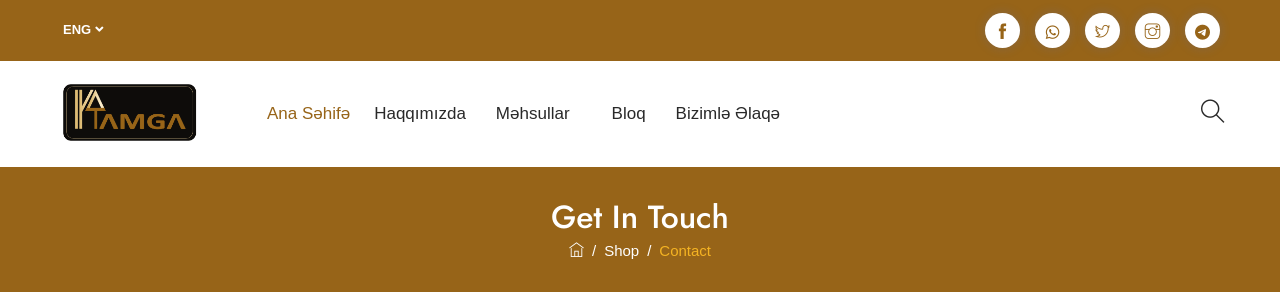
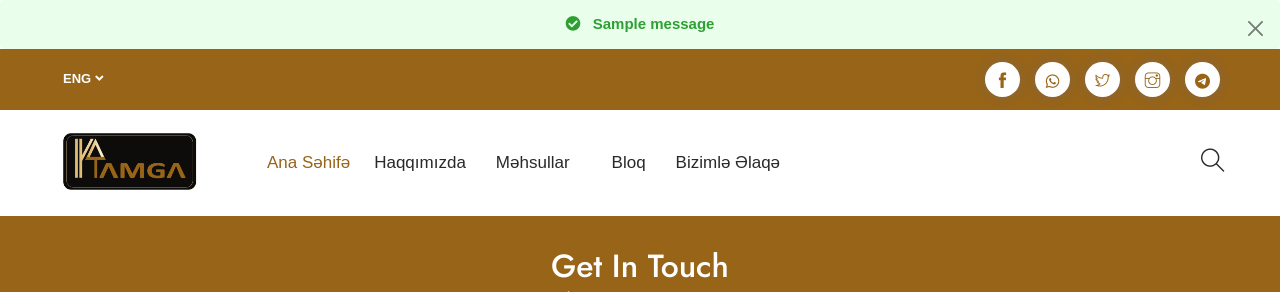
Before and after one commit to Jeihunn/django-cherez, a Django app: page /contact-us/ in a window 1280 px wide. Shown: the top 292 px of the page. Run offline with Django 5.2, Linux system fonts and the light colour scheme; tables that the repository leaves empty hold one stand-in row (values such as "Sample post"); one stand-in notice (Sample message) is shown; some libraries are stand-ins or nearby versions; some web fonts are replaced.

Commit message:
contact form done

```diff
--- /dev/null
+++ b/cherez/core/forms.py
@@ -0,0 +1,8 @@
+from django import forms
+from .models import Contact
+
+
+class ContactForm(forms.ModelForm):
+    class Meta:
+        model = Contact
+        fields = ['name', 'email', 'phone_number', 'message']
--- a/cherez/core/models.py
+++ b/cherez/core/models.py
@@ -4,6 +4,7 @@ from django.utils.translation import gettext_lazy as _
 from ckeditor.fields import RichTextField
 
 from services.abstract_models import TimeStampedModel
+
 
 # Create your models here.
 
@@ -34,3 +35,28 @@ class FAQ(TimeStampedModel):
         ordering = ("display_order", "id")
         verbose_name = _("Tez-tez verilən sual")
         verbose_name_plural = _("Tez-tez verilən suallar")
+
+
+class Contact(TimeStampedModel):
+    name = models.CharField(
+        verbose_name=_("Ad"),
+        max_length=100
+    )
+    email = models.EmailField(
+        verbose_name=_("E-poçt"),
+        max_length=100
+    )
+    phone_number = models.CharField(
+        verbose_name=_("Telefon nömrəsi"),
+        max_length=50
+    )
+    message = models.TextField(
+        verbose_name=_("Mesaj")
+    )
+
+    def __str__(self):
+        return f"{self.name} - {self.phone_number}"
+
+    class Meta:
+        verbose_name = _("Əlaqə")
+        verbose_name_plural = _("Əlaqələr")
--- a/cherez/core/templates/core/base.html
+++ b/cherez/core/templates/core/base.html
@@ -10,6 +10,9 @@
 
 	<title>Cerez</title>
 
+	<!-- Bootstrap CSS -->
+	<link href="https://cdn.jsdelivr.net/npm/bootstrap@5.3.2/dist/css/bootstrap.min.css" rel="stylesheet">
+
 	<link rel="stylesheet" href="https://cdnjs.cloudflare.com/ajax/libs/font-awesome/6.5.1/css/all.min.css"
 		integrity="sha512-DTOQO9RWCH3ppGqcWaEA1BIZOC6xxalwEsw9c2QQeAIftl+Vegovlnee1c9QX4TctnWMn13TZye+giMm8e2LwA=="
 		crossorigin="anonymous" referrerpolicy="no-referrer" />
@@ -17,11 +20,16 @@
 	<link rel="stylesheet" href="{% static "assets/css/plugins/swiper-bundle.min.css" %}" />
 	<!-- Custom CSS -->
 	<link href="{% static "assets/css/styles.css" %}" rel="stylesheet">
+	<link href="{% static "assets/css/custom-style.css" %}" rel="stylesheet">
 
     {% block extra_css %}{% endblock extra_css %}
 </head>
 
 <body class="grocery-theme">
+
+	<!-- ===== Alert Close Message ===== -->
+	{% include "core/includes/_alert-close-message.html" %}
+	<!-- ===== END Alert Close Message ===== -->
 
 	<!-- ============================================================== -->
 	<!-- Main wrapper - style you can find in pages.scss -->
@@ -47,6 +55,7 @@
 	<!-- ============================================================== -->
 	<!-- All Jquery -->
 	<!-- ============================================================== -->
+	<script src="https://cdn.jsdelivr.net/npm/bootstrap@5.3.2/dist/js/bootstrap.bundle.min.js"></script>
 	<script src="{% static "assets/js/jquery.min.js" %}"></script>
 	<script src="{% static "assets/js/popper.min.js" %}"></script>
 	<script src="{% static "assets/js/bootstrap.min.js" %}"></script>
--- a/cherez/core/templates/core/contact-us.html
+++ b/cherez/core/templates/core/contact-us.html
@@ -1,5 +1,6 @@
 {% extends "core/base.html" %}
 {% load static %}
+{% load widget_tweaks %}
 
 
 {% block content %}
@@ -65,37 +66,41 @@
 			<div class="col-lg-6 col-md-12">
 				<div class="contact-form">
 					<div class="contact-form">
-						<form id="w0">
+						<!-- Contac form start -->
+						<form id="w0" method="post">
+							{% csrf_token %}
+
 							<div class="form-row">
 								<div class="form-group col-md-6">
-									<label for="contactform-name_surname">Adınız</label>
-									<input type="text" class="form-control" id="contactform-name_surname"
-										placeholder="Adınızı daxil edin">
+									<label for="{{ form.name.id_for_label }}">Adınız</label>
+									{{ form.name|attr:"class:form-control"|attr:"placeholder:Adınızı daxil edin" }}
 									<div class="help-block"></div>
+									{{ form.name.errors }}
 								</div>
 								<div class="form-group col-md-6">
-									<label for="contactform-email">Email</label>
-									<input type="email" class="form-control" id="contactform-email"
-										placeholder="Mailinizi daxil edin...">
+									<label for="{{ form.email.id_for_label }}">Email</label>
+									{{ form.email|attr:"class:form-control"|attr:"placeholder:Mailinizi daxil edin" }}
 									<div class="help-block"></div>
+									{{ form.email.errors }}
 								</div>
 							</div>
 							<div class="form-group col-lg-12 col-md-12">
-								<label for="contactform-subject">Telefon </label>
-								<input type="text" class="form-control" id="contactform-subject"
-									placeholder="Nömrənizi daxil edin...">
+								<label for="{{ form.phone_number.id_for_label }}">Telefon </label>
+								{{ form.phone_number|attr:"class:form-control"|attr:"placeholder:Nömrənizi daxil edin" }}
 								<div class="help-block"></div>
+								{{ form.phone_number.errors }}
 							</div>
 							<div class="form-group col-lg-12 col-md-12">
-								<label for="contactform-message">Mesajınız</label>
-								<textarea class="form-control" id="contactform-message"
-									placeholder="Mesajınızi daxil edin..."></textarea>
+								<label for="{{ form.message.id_for_label }}">Mesajınız</label>
+								{{ form.message|attr:"class:form-control"|attr:"placeholder:Mesajınızı daxil edin" }}
 								<div class="help-block"></div>
+								{{ form.message.errors }}
 							</div>
 							<div class="form-group col-lg-12 col-md-12">
 								<button type="submit" class="btn btn-primary">Göndər</button>
 							</div>
 						</form>
+						<!-- Contact form end -->
 					</div>
 				</div>
 			</div>
--- /dev/null
+++ b/cherez/core/templates/core/includes/_alert-close-message.html
@@ -0,0 +1,23 @@
+{% if messages %}
+    {% for message in messages %}
+        {% if message.tags == 'success' %}
+            <div class="alert alert-success alert-dismissible fade show text-center m-0" role="alert">
+                <i class="fas fa-check-circle me-2"></i>
+        {% elif message.tags == 'info' %}
+            <div class="alert alert-info alert-dismissible fade show text-center m-0" role="alert">
+                <i class="fas fa-info-circle me-2"></i>
+        {% elif message.tags == 'warning' %}
+            <div class="alert alert-warning alert-dismissible fade show text-center m-0" role="alert">
+                <i class="fas fa-exclamation-triangle me-2"></i>
+        {% elif message.tags == 'error' %}
+            <div class="alert alert-danger alert-dismissible fade show text-center m-0" role="alert">
+                <i class="fas fa-times-circle me-2"></i>
+        {% else %}
+            <div class="alert alert-info alert-dismissible fade show text-center m-0" role="alert">
+                <i class="fas fa-info-circle me-2"></i>
+        {% endif %}
+                <strong>{{ message }}</strong>
+                <button type="button" class="btn-close" data-bs-dismiss="alert" aria-label="Close"></button>
+            </div>
+    {% endfor %}
+{% endif %}
--- a/cherez/core/templates/core/includes/_header.html
+++ b/cherez/core/templates/core/includes/_header.html
@@ -54,7 +54,7 @@
                         <div class="nav-menus-wrapper" style="transition-property: none;">
                             <ul class="nav-menu">
                                 <li class="active">
-                                    <a href="index.html">Ana Səhifə</a>
+                                    <a href="{% url "index_view" %}">Ana Səhifə</a>
                                 </li>
                                 <li>
                                     <a href="{% url "about_us_view" %}">Haqqımızda<span class="submenu-indicator"></span></a>
--- a/cherez/core/views.py
+++ b/cherez/core/views.py
@@ -1,5 +1,9 @@
-from django.shortcuts import render
+from django.shortcuts import render, redirect
+from django.urls import reverse_lazy
+from django.utils.translation import gettext_lazy as _
+from django.contrib import messages
 
+from .forms import ContactForm
 from .models import (
     FAQ,
 )
@@ -26,8 +30,16 @@ def about_us_view(request):
 
 
 def contact_us_view(request):
+    if request.method == "POST":
+        form = ContactForm(data=request.POST)
+        if form.is_valid():
+            form.save()
+            messages.success(request, _("Mesaj uğurla göndərildi."))
+            return redirect(reverse_lazy("contact_us_view"))
+    else:
+        form = ContactForm()
 
     context = {
-
+        "form": form,
     }
-    return render(request, "core/contact-us.html", context)
+    return render(request, 'core/contact-us.html', context)
--- /dev/null
+++ b/cherez/static/assets/css/custom-style.css
@@ -0,0 +1,7 @@
+.errorlist {
+  margin-top: 5px;
+  color: red;
+  font-size: 13px;
+  list-style-type: none;
+  padding: 0 0 0 5px;
+}
```
Also changed, not shown: cherez/core/admin.py (+21 -1 lines), 1 other file.
